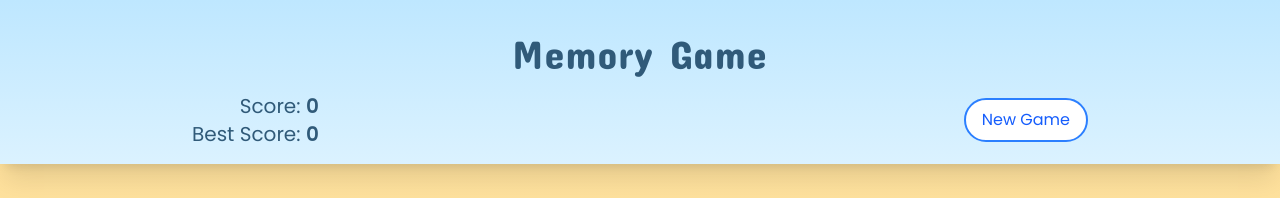
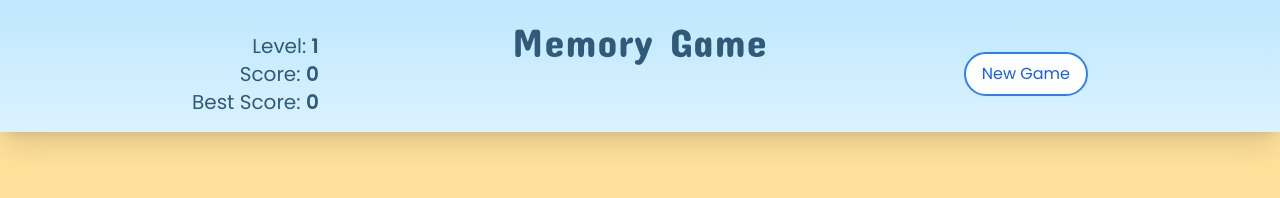
Before and after one commit to eliptik1/memory-card-game, a React (Vite) app: page / in a window 1280 px wide. Shown: the top 198 px of the page. Built offline with nearby package versions, Linux system fonts and the light colour scheme; no server answers.

Commit message:
Add level parameter

```diff
--- a/src/App.jsx
+++ b/src/App.jsx
@@ -7,6 +7,7 @@ import { FaGithub } from "react-icons/fa";
 function App() {
   const {
     characters,
+    level,
     score,
     bestScore,
     gameOver,
@@ -19,6 +20,7 @@ function App() {
     <div className="min-h-dvh mx-auto flex flex-col items-center bg-gradient-to-b from-[#ffdf95] to-[#fde7b4]">
       <div className="max-sm:pt-1 p-4 text-[#305a79] bg-gradient-to-b from-[#bee7ff] to-[#dbf2ff] shadow-xl w-full flex justify-center z-10">
         <GameHeader
+          level={level}
           score={score}
           bestScore={bestScore}
           onNewGame={startNewGame}
--- a/src/components/GameHeader.jsx
+++ b/src/components/GameHeader.jsx
@@ -1,11 +1,14 @@
-export const GameHeader = ({ score, bestScore, onNewGame }) => {
+export const GameHeader = ({ level, score, bestScore, onNewGame }) => {
   return (
     <div className="max-w-4xl w-full">
-      <h1 className="my-4 text-4xl sm:text-[40px] tracking-wide font-[concert_one] font-extralight">
+      <h1 className="my-4 mt-1 text-4xl sm:text-[40px] tracking-wide font-[concert_one] font-extralight">
         Memory Game
       </h1>
-      <div className="flex justify-between items-center">
+      <div className="flex justify-between items-center -mt-12">
         <div className="flex flex-col items-end text-xl">
+          <div>
+            Level: <span className="font-semibold">{level}</span>
+          </div>
           <div>
             Score: <span className="font-semibold">{score}</span>
           </div>
--- a/src/hooks/useMemoryGame.js
+++ b/src/hooks/useMemoryGame.js
@@ -3,6 +3,7 @@ import { useState, useEffect } from "react";
 export const useMemoryGame = () => {
   const [characters, setCharacters] = useState([]);
   const [selectedCards, setSelectedCards] = useState([]);
+  const [level, setLevel] = useState(1);
   const [score, setScore] = useState(0);
   const [bestScore, setBestScore] = useState(() => {
     return Number(localStorage.getItem("bestScore")) || 0;
@@ -68,6 +69,7 @@ export const useMemoryGame = () => {
 
   const startNewGame = () => {
     setSelectedCards([]);
+    setLevel(1);
     setScore(0);
     setGameOver(false);
     setPreviousIds(new Set());
@@ -78,6 +80,7 @@ export const useMemoryGame = () => {
   useEffect(() => {
     if (score > 0 && score % 12 === 0) {
       fetchCharacters();
+      setLevel((prev) => prev + 1);
     }
   }, [score]);
 
@@ -87,6 +90,7 @@ export const useMemoryGame = () => {
 
   return {
     characters,
+    level,
     score,
     bestScore,
     gameOver,
```
